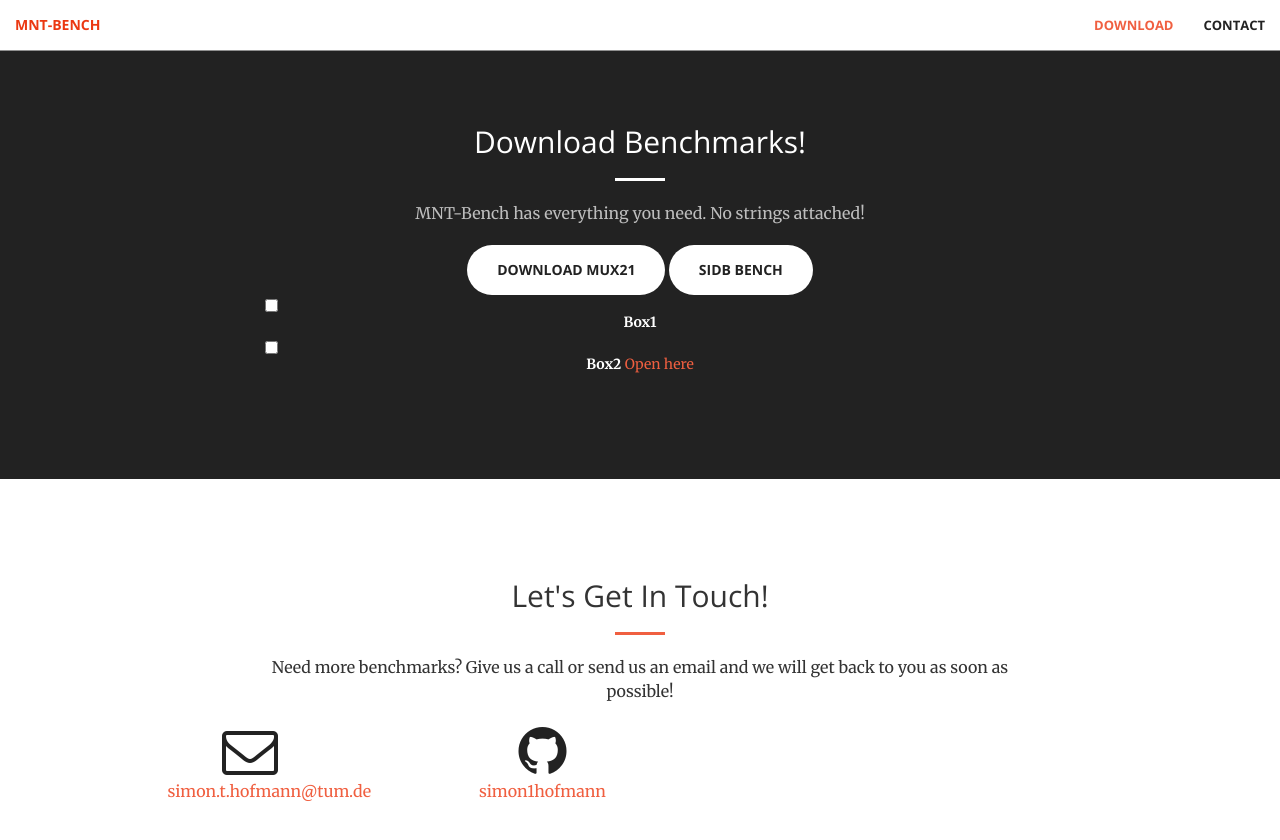
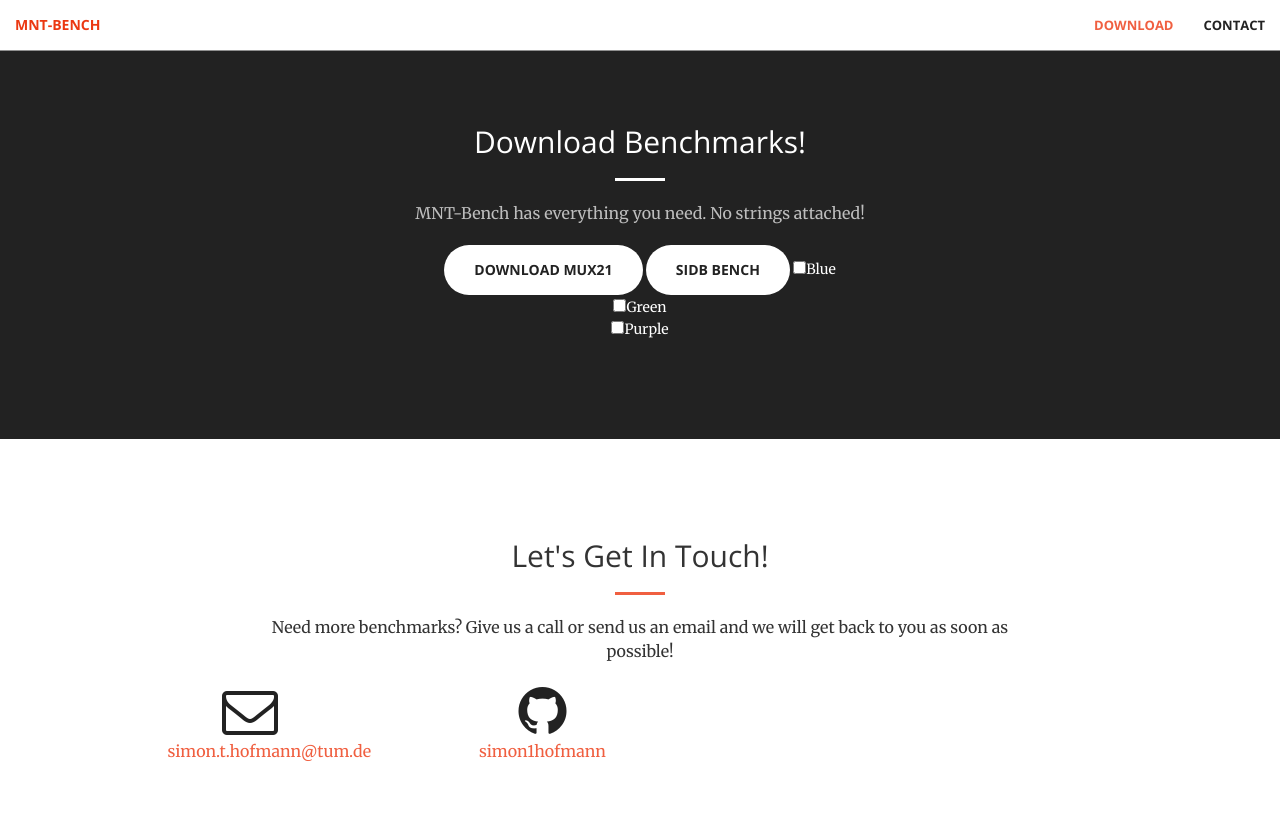
Before and after one commit to simon1hofmann/mnt-bench-old, a Jekyll site: the page built from docs/index.html, in a window 1280 px wide and 900 px high, scrolled down 875 px. Shown: the top 840 px of the window. Built offline with Jekyll 4.4.1, drawn with Linux system fonts in a browser that asks for light colours; nearby versions of some CDN libraries.

Commit message:
Update call-to-action.html

```diff
--- a/docs/_includes/call-to-action.html
+++ b/docs/_includes/call-to-action.html
@@ -7,23 +7,28 @@
                 <p class="text-faded">MNT-Bench has everything you need. No strings attached!</p>
                 <a href="https://github.com/simon1hofmann/mnt-bench/blob/main/benchmarks/trindade16/mux21.fgl" class="btn btn-default btn-xl" download>Download MUX21</a>
                 <a href="https://github.com/cda-tum/mnt-sidb-bench" class="btn btn-default btn-xl" download>SiDB Bench</a>
-                <input id="box1" type="checkbox" class="checkbox" value="bx1=1"> <label for="box1"> Box1 </label>
-                <input id="box2" type="checkbox" class="checkbox" value="bx2=1"> <label for="box2"> Box2 </label>
-                <a class="link" href="http://www.example.com/test.html">Open here</a>
+                <script src="https://ajax.googleapis.com/ajax/libs/jquery/2.1.1/jquery.min.js"></script>
+                <input type="checkbox" class="mod-link" name="selected" value="Blue" class="products">Blue
+                <br>
+                <input type="checkbox" class="mod-link" name="selected" value="Green" class="products">Green
+                <br>
+                <input type="checkbox" class="mod-link" name="selected" value="Purple" class="products">Purple
+                <br>
+                <div class="link-container"></div>
             </div>
         </div>
     </div>
 </section>
 <script>
-    $(".checkbox").on("change", function() {console.log('fzef');
-        var values = [];
-        $('.checkbox:checked').each(function() {
-            var result = $(this).val();
-            values.push(result);
-        });
-        $(".link").attr('href', 'http://www.example.com/tes.html?' + values.join("&"));
-    });
+$(document).on("change", ".mod-link", function() {
+  var arr = []
+  $(".mod-link:checked").each(function() {
+    arr.push($(this).val());
+  })
+  var vals = arr.join(",")
+  var str = "http://example.com/?subject=Products&checked=" + vals;
+  var link = arr.length > 0 ? '<a href="'+str+'">Click me</a>': '' ;
 
-    // Init link on page load
-    $(".checkbox").trigger("change");
+  $('.link-container').html(link);
+});
 </script>
```
